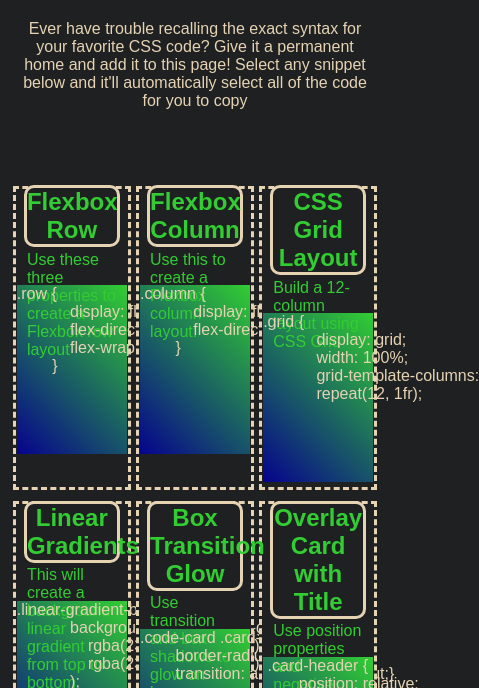
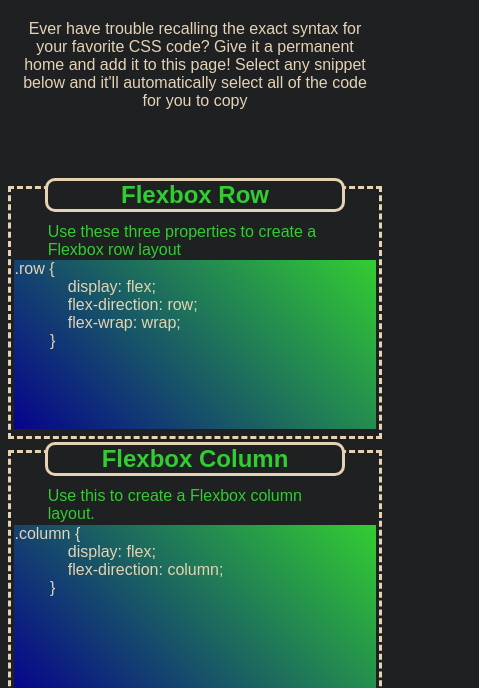
Before and after one commit to hmustain/CSS-Snippet-Cheatsheet, a plain HTML site: page index.html in a window 390 px wide. Shown: the part 156-844 px from the top of the page, 479 px wide, since content can reach past the window. Drawn offline with Linux system fonts and the light colour scheme.

Commit message:
updating some css changes adding mobile response media screen

```diff
--- a/assets/styles.css
+++ b/assets/styles.css
@@ -99,9 +99,16 @@ footer {
     text-align: center;
 }
 
+@media screen and (max-width: 992px) {
+.container .card {
+    width: 40%;
+}
+
+}
+
 @media screen and (max-width: 768px) {
-    /* Use flex-direction to stack the navbar, sidebar, and body */
-.card{
-      flex-direction: column;
+.container  .card {
+        width: 100%;
     }
-}
+
+    }
```
